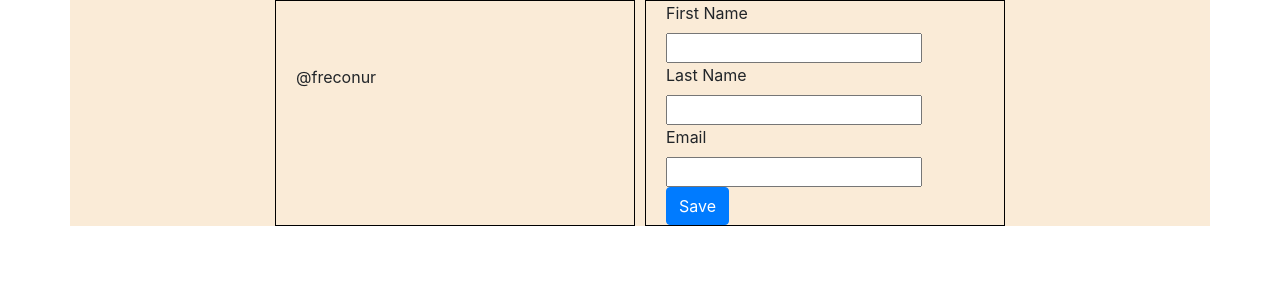
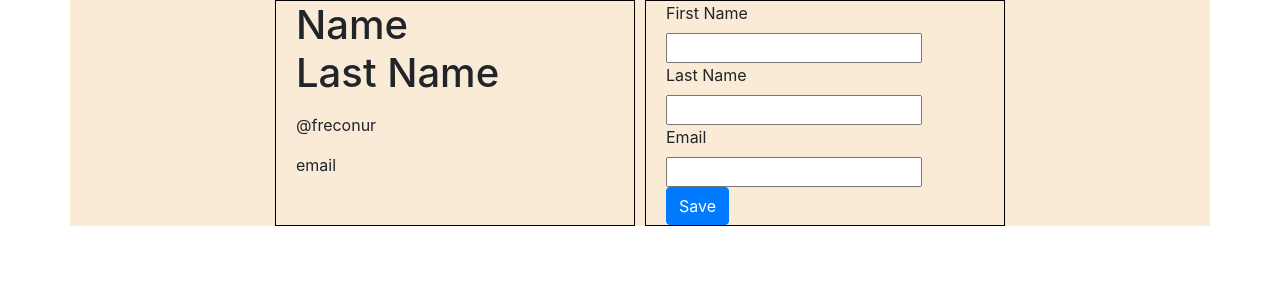
Before and after one commit to freconur/practice-forms-2, a React (Create React App) app: page / in a window 1280 px wide. Shown: the top 300 px of the page. Built offline with nearby package versions, Linux system fonts and the light colour scheme; the HTML template or start-up script is replaced by a standard one.

Commit message:
guardando cambios

```diff
--- a/src/pages/App.js
+++ b/src/pages/App.js
@@ -23,9 +23,9 @@ class App extends React.Component {
             <div className="container">
                 <div className="Badge__container">
                     <Badge
-                    firstName={this.state.form.firstName } //|| Name
-										lastName={this.state.form.lastName } //|| Last Name
-										email={this.state.form.email } //|| email
+                    firstName={this.state.form.firstName || 'Name' }
+										lastName={this.state.form.lastName || 'Last Name'}
+										email={this.state.form.email || 'email'}
                     />
                     </div>
                 <div className="BadgeForm__container">
```
